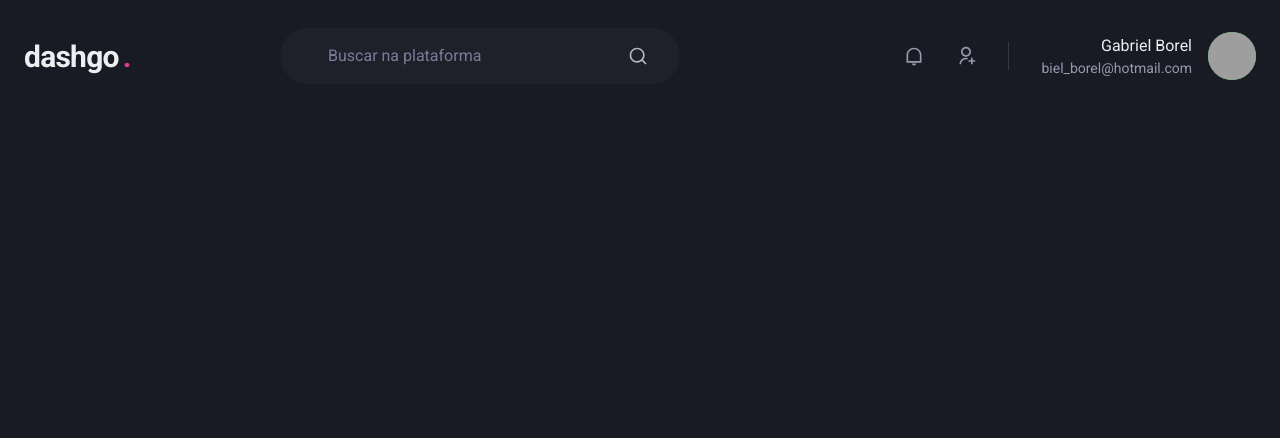
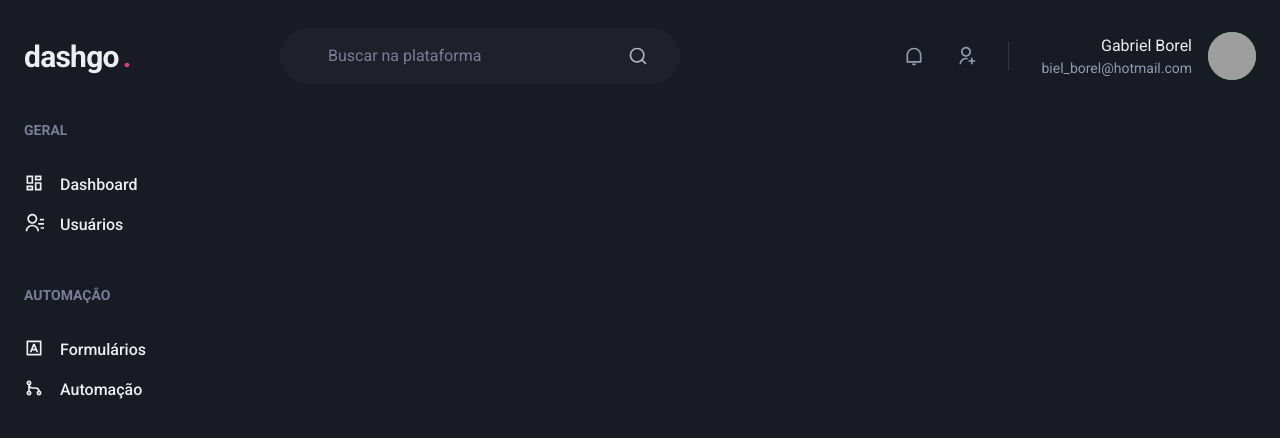
Before and after one commit to gabrielborel/dashgo, a Next.js app: page /dashboard in a window 1280 px wide. Shown: the top 438 px of the page. Built offline with nearby package versions, Linux system fonts and the light colour scheme; grey boxes are pictures that could not be loaded.

Commit message:
Sidebar created

```diff
--- /dev/null
+++ b/src/components/Sidebar.tsx
@@ -0,0 +1,59 @@
+import { Box, Icon, Link, Stack, Text } from '@chakra-ui/react';
+import {
+  RiContactsLine,
+  RiDashboardLine,
+  RiGitMergeLine,
+  RiInputMethodLine,
+} from 'react-icons/ri';
+
+export const Sidebar = () => {
+  return (
+    <Box as="aside" w="64" mr="8">
+      <Stack spacing="12" align="flex-start">
+        <Box>
+          <Text fontWeight="bold" color="gray.400" fontSize="sm">
+            GERAL
+          </Text>
+
+          <Stack spacing="4" mt="8" align="stretch">
+            <Link display="flex" align="center">
+              <Icon as={RiDashboardLine} fontSize="20" />
+              <Text ml="4" fontWeight="medium">
+                Dashboard
+              </Text>
+            </Link>
+
+            <Link display="flex" align="center">
+              <Icon as={RiContactsLine} fontSize="20" />
+              <Text ml="4" fontWeight="medium">
+                Usuários
+              </Text>
+            </Link>
+          </Stack>
+        </Box>
+
+        <Box>
+          <Text fontWeight="bold" color="gray.400" fontSize="sm">
+            AUTOMAÇÂO
+          </Text>
+
+          <Stack spacing="4" mt="8" align="stretch">
+            <Link display="flex" align="center">
+              <Icon as={RiInputMethodLine} fontSize="20" />
+              <Text ml="4" fontWeight="medium">
+                Formulários
+              </Text>
+            </Link>
+
+            <Link display="flex" align="center">
+              <Icon as={RiGitMergeLine} fontSize="20" />
+              <Text ml="4" fontWeight="medium">
+                Automação
+              </Text>
+            </Link>
+          </Stack>
+        </Box>
+      </Stack>
+    </Box>
+  );
+};
--- a/src/pages/dashboard.tsx
+++ b/src/pages/dashboard.tsx
@@ -1,5 +1,24 @@
+import { Flex } from '@chakra-ui/react';
 import { Header } from '../components/Header';
+import { Sidebar } from '../components/Sidebar';
 
 export default function Dashboard() {
-  return <Header />;
+  return (
+    <Flex
+      direction="column"
+      h="100vh"
+    >
+      <Header />
+
+      <Flex
+        w="100%"
+        my="6"
+        maxWidth={1300}
+        mx="auto"
+        px="6"
+      >
+        <Sidebar />
+      </Flex>
+    </Flex>
+  );
 }
```
Also changed, not shown: 1 other file (tests, documents, lock files or other folders).
